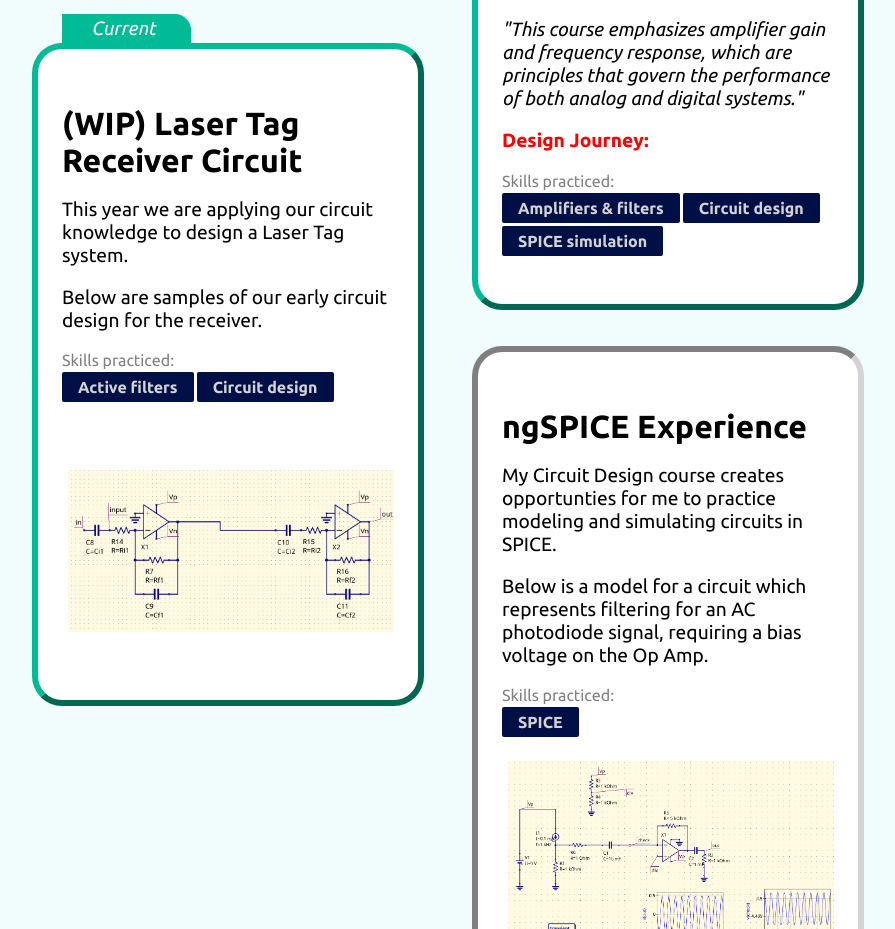
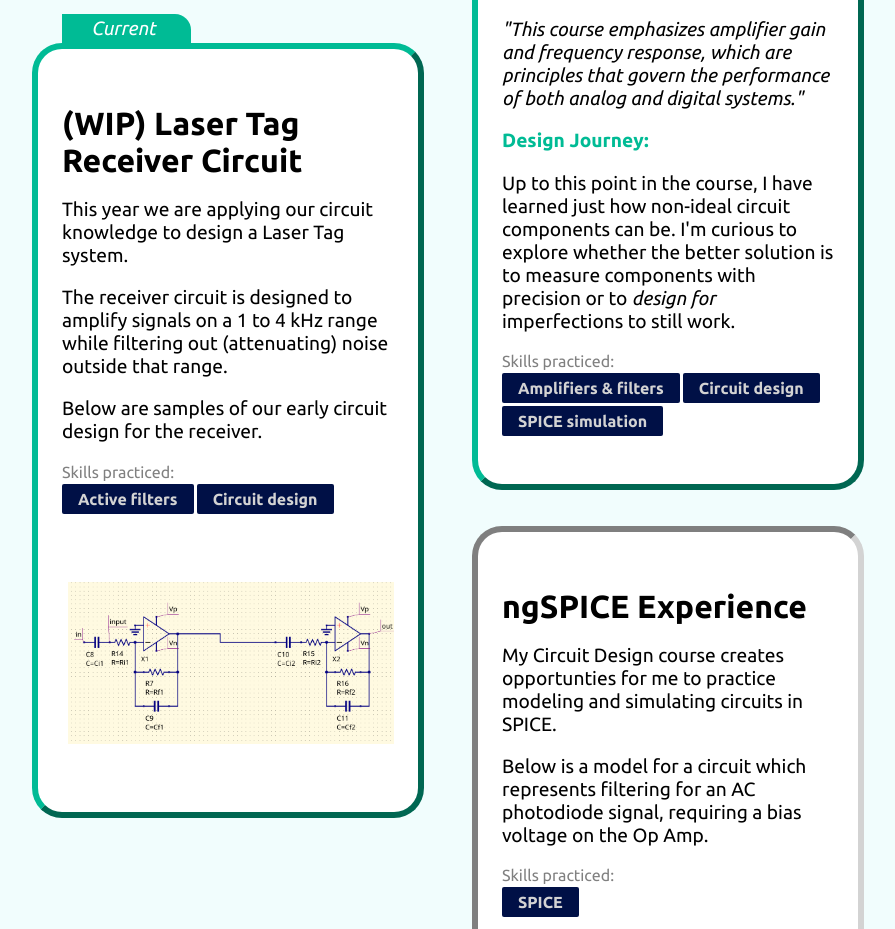
Before and after one commit to Leeway001Write/Leeway001Write.github.io, a React (Vite) app in the folder react-portfolio/: page / in a window 1280 px wide. Shown: the part 7064-7993 px from the top of the page, without its empty margins (42-937 px from the left). Built offline with nearby package versions, Linux system fonts and the light colour scheme.

Commit message:
Update coursework descriptions for ECEN 340 portfolio assignment

```diff
--- a/react-portfolio/src/Data.tsx
+++ b/react-portfolio/src/Data.tsx
@@ -136,7 +136,8 @@ export const coursework: Project[] = [
       <>
         <p>From course description:</p>
         <p><i>"This course emphasizes amplifier gain and frequency response, which are principles that govern the performance of both analog and digital systems."</i></p>
-        <p><strong style={{color: "red"}}>Design Journey:</strong></p>
+        <p><strong style={{color: "var(--color-secondary-mint)"}}>Design Journey:</strong></p>
+        <p>Up to this point in the course, I have learned just how non-ideal circuit components can be. I'm curious to explore whether the better solution is to measure components with precision or to <i>design for</i> imperfections to still work.</p>
       </>
     ),
     skills: ["Amplifiers & filters", "Circuit design", "SPICE simulation"],
@@ -148,6 +149,7 @@ export const coursework: Project[] = [
     description: (
       <>
         <p>This year we are applying our circuit knowledge to design a Laser Tag system.</p>
+        <p>The receiver circuit is designed to amplify signals on a 1 to 4 kHz range while filtering out (attenuating) noise outside that range.</p>
         <p>Below are samples of our early circuit design for the receiver.</p>
       </>
     ),
```
